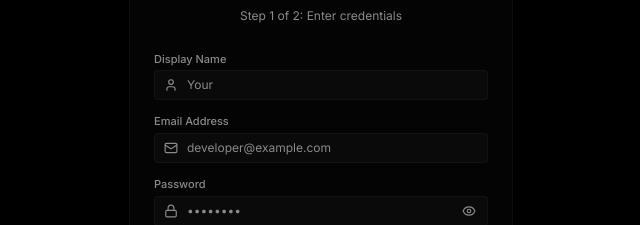
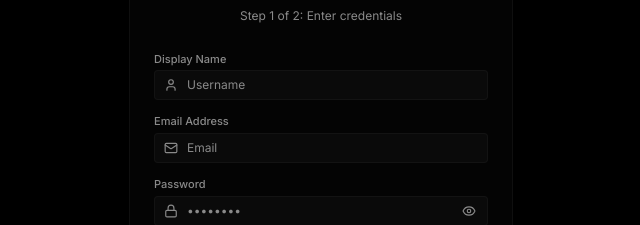
Before and after one commit to Nitin-kanojiya26/Coding-platform, a React (Vite) app in the folder frontend/: page /register in a window 1280 px wide. Shown: the part 216-441 px from the top of the page, without its empty margins (319-959 px from the left). Built offline with nearby package versions, Linux system fonts and the light colour scheme; no server answers.

Commit message:
Update form placeholders across Login, Register, and ResetPassword

```diff
--- a/frontend/src/pages/Login.jsx
+++ b/frontend/src/pages/Login.jsx
@@ -59,7 +59,7 @@ export default function Login() {
                 value={email}
                 onChange={(e) => setEmail(e.target.value)}
                 className="w-full rounded border border-border/40 bg-surface-raised/40 py-1.5 pr-3 pl-8 text-xs text-text placeholder-text-muted focus:outline-none focus:border-border"
-                placeholder="Your Email"
+                placeholder="Email"
               />
             </div>
           </div>
--- a/frontend/src/pages/Register.jsx
+++ b/frontend/src/pages/Register.jsx
@@ -96,7 +96,7 @@ export default function Register() {
                   value={formData.name}
                   onChange={(e) => setFormData({ ...formData, name: e.target.value })}
                   className="w-full rounded border border-border/40 bg-surface-raised/40 py-1.5 pr-3 pl-8 text-xs text-text placeholder-text-muted focus:outline-none focus:border-border"
-                  placeholder="Your"
+                  placeholder="Username"
                 />
               </div>
             </div>
@@ -113,7 +113,7 @@ export default function Register() {
                   value={formData.email}
                   onChange={(e) => setFormData({ ...formData, email: e.target.value })}
                   className="w-full rounded border border-border/40 bg-surface-raised/40 py-1.5 pr-3 pl-8 text-xs text-text placeholder-text-muted focus:outline-none focus:border-border"
-                  placeholder="developer@example.com"
+                  placeholder="Email"
                 />
               </div>
             </div>
--- a/frontend/src/pages/ResetPassword.jsx
+++ b/frontend/src/pages/ResetPassword.jsx
@@ -83,7 +83,7 @@ export default function ResetPassword() {
                 value={email}
                 onChange={(e) => setEmail(e.target.value)}
                 className="w-full rounded border border-border/40 bg-surface-raised/40 py-1.5 pr-3 pl-8 text-xs text-text placeholder-text-muted focus:outline-none focus:border-border"
-                placeholder="developer@example.com"
+                placeholder="User@example.com"
               />
             </div>
           </div>
```
